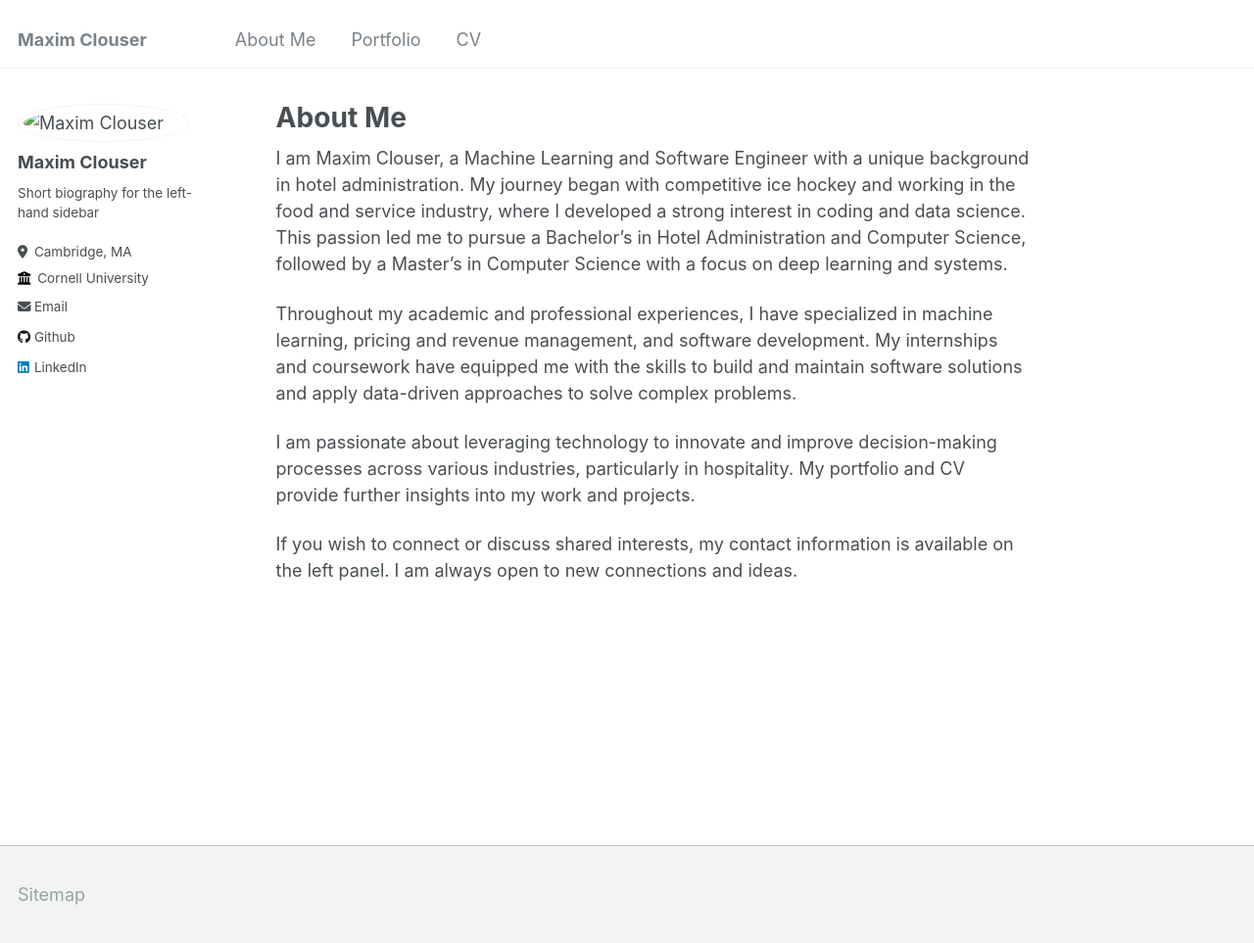
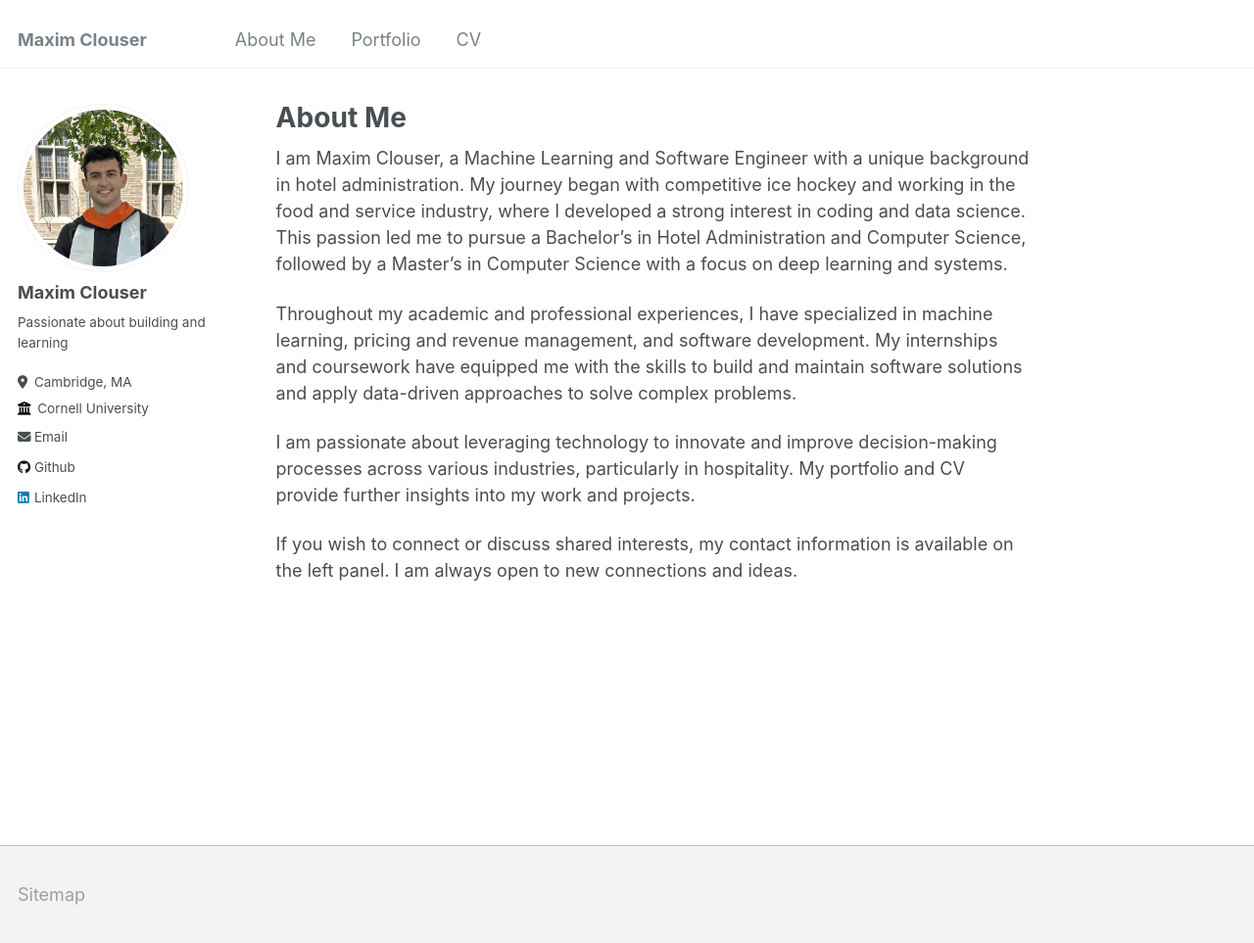
Before and after one commit to MaximClouser/MaximClouser.github.io, a Jekyll site: the page built from _pages/about.md, in a window 1280 px wide and 963 px high. Shown: the whole window at 98% size. Built offline with Jekyll 4.4.1, drawn with Linux system fonts in a browser that asks for light colours.

Commit message:
adding photo and bio

```diff
--- a/_config.yml
+++ b/_config.yml
@@ -24,7 +24,7 @@ author:
   avatar           : "profile-pic.jpg"
   name             : "Maxim Clouser"
   pronouns         : # example: "she/her"
-  bio              : "Short biography for the left-hand sidebar"
+  bio              : "Passionate about building and learning"
   location         : "Cambridge, MA"
   employer         : "Cornell University"
   uri              : # URL
```
Also changed, not shown: images/profile-pic.jpg (added).
